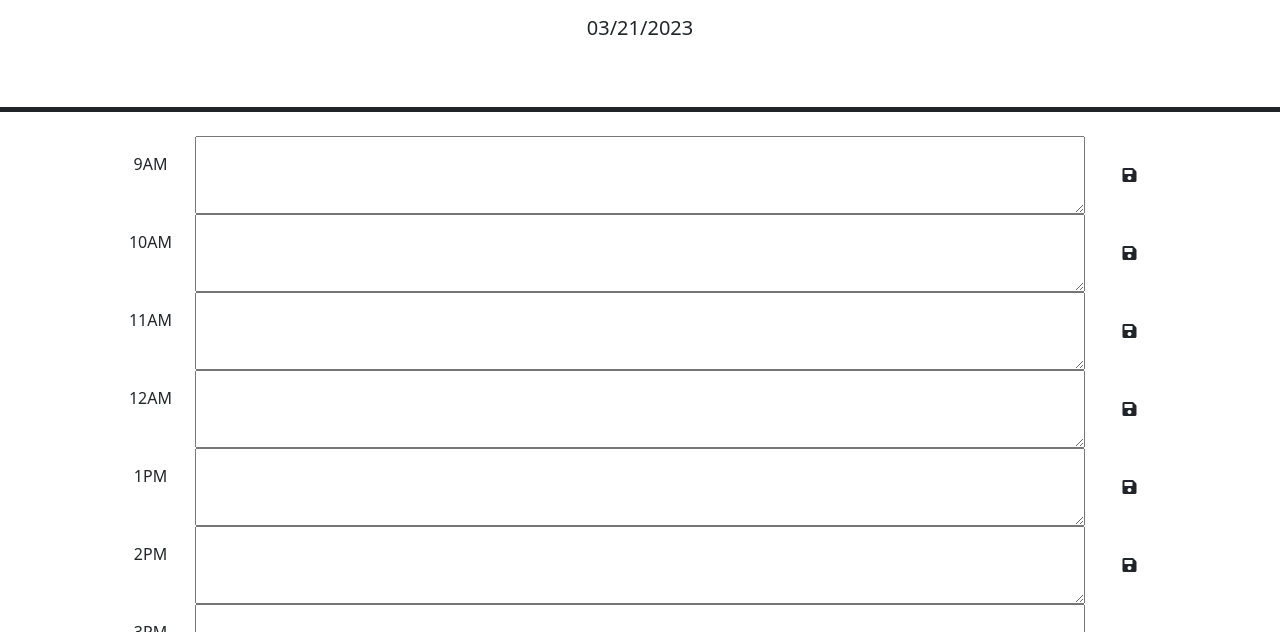
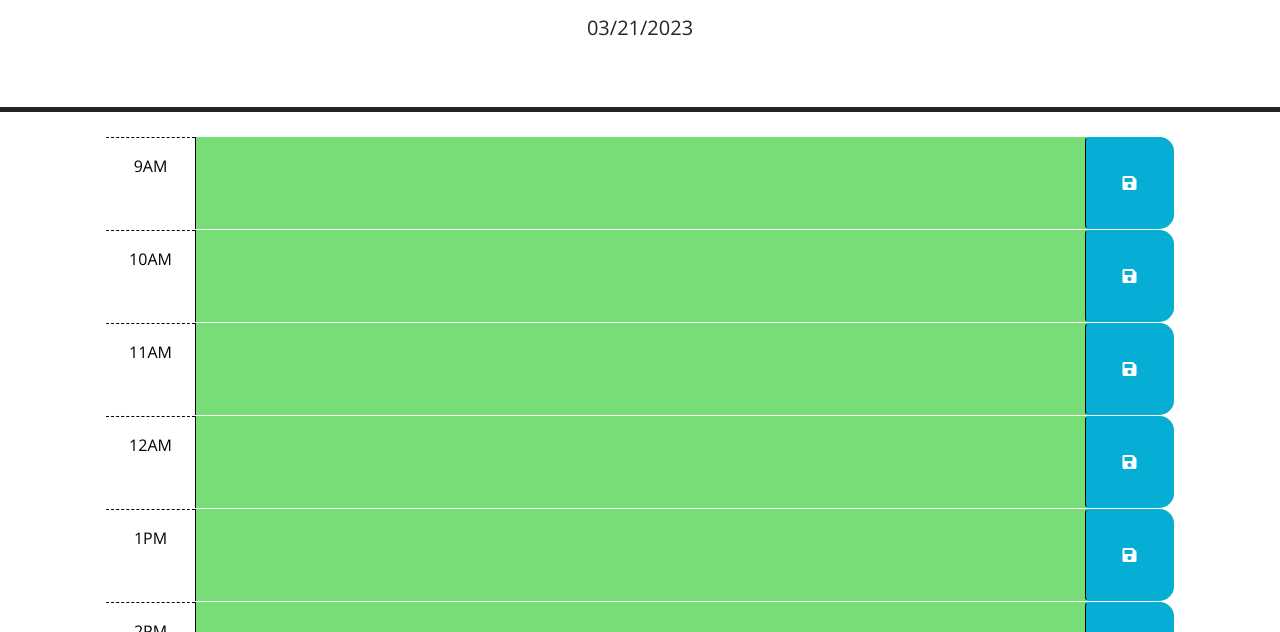
Before and after one commit to Zed-CSP/day-Planner, a plain HTML site: page index.html in a window 1280 px wide. Shown: the part 166-798 px from the top of the page. Drawn offline with nearby package versions, Linux system fonts and the light colour scheme.

Commit message:
more possible issues with the root of DIRs in html file

```diff
--- a/index.html
+++ b/index.html
@@ -7,6 +7,7 @@
     <link rel="stylesheet" href="https://cdn.jsdelivr.net/npm/bootstrap@5.1.3/dist/css/bootstrap.min.css"/>
     <link rel="stylesheet" href="https://use.fontawesome.com/releases/v5.8.1/css/all.css" integrity="sha384-50oBUHEmvpQ+1lW4y57PTFmhCaXp0ML5d60M1M7uH2+nqUivzIebhndOJK28anvf" crossorigin="anonymous"/>
     <link href="https://fonts.googleapis.com/css?family=Open+Sans&display=swap" rel="stylesheet"/>
+    <link rel="stylesheet" href="./Develop/style.css"/>
     <title>Work Day Scheduler</title>
   </head>
 
```
